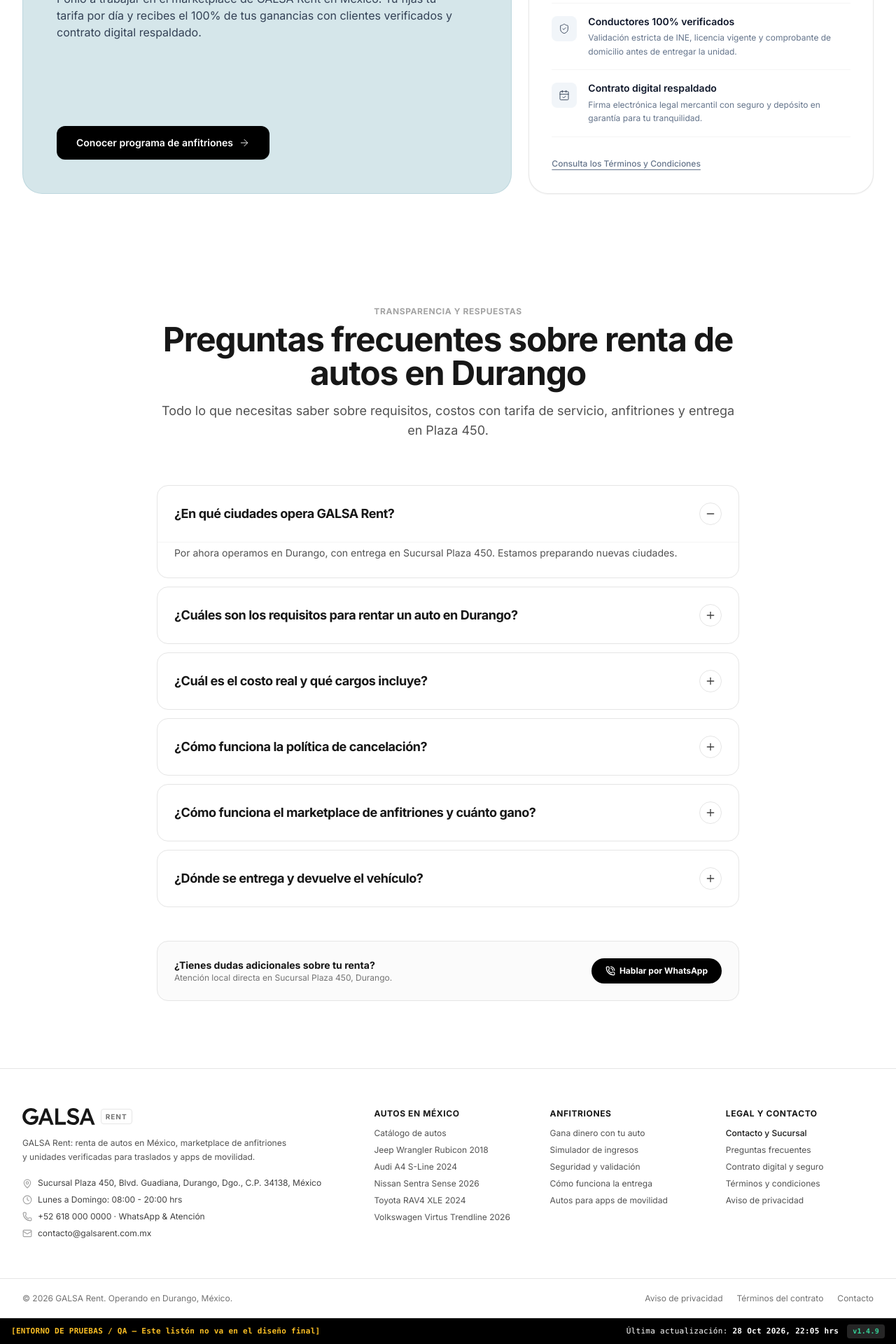
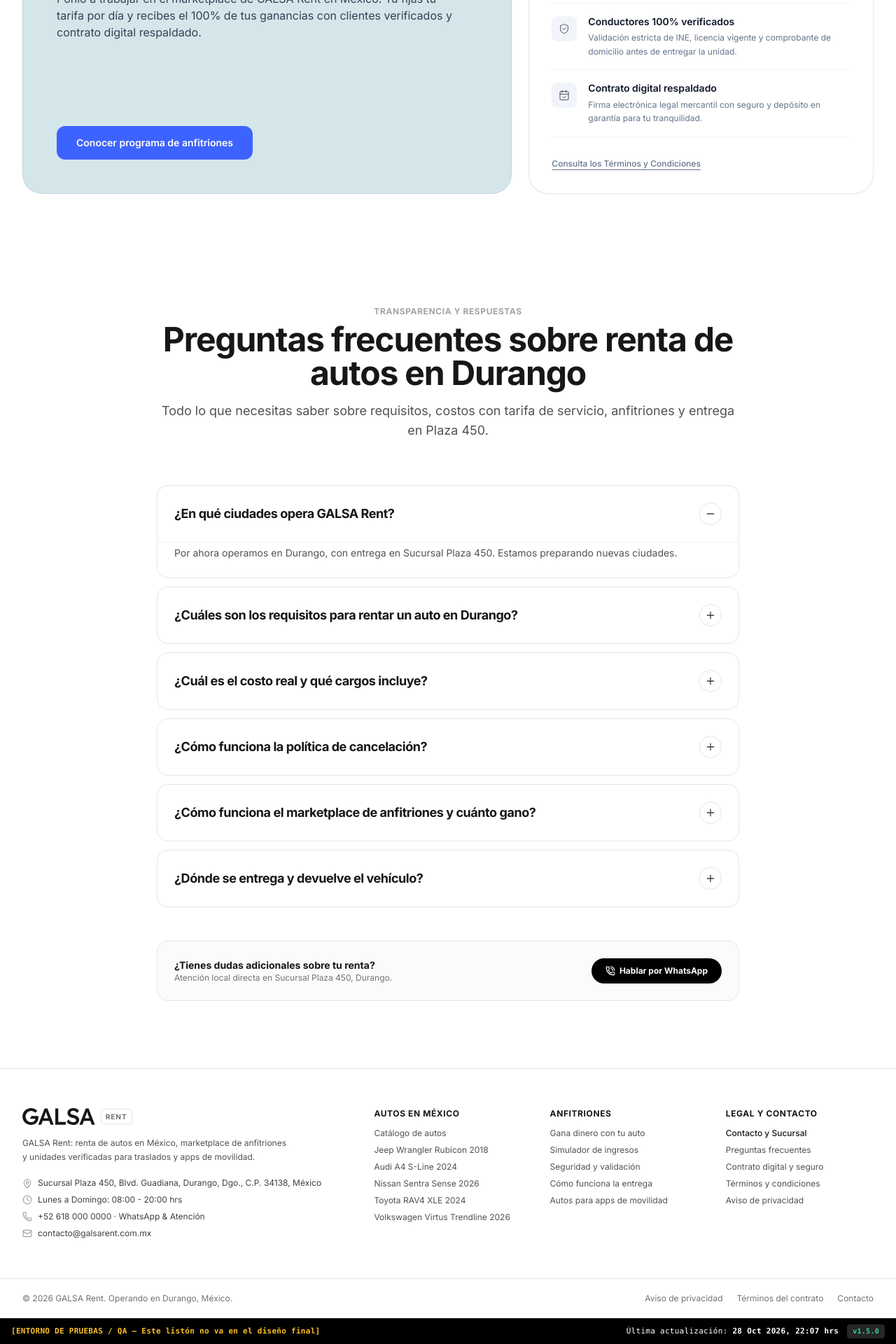
Before and after one commit to srcarlosdamian/galsa-rent, a React (Vite) app: page / in a window 1280 px wide. Shown: the part 4992-6912 px from the top of the page at 70% size. Built offline with nearby package versions, Linux system fonts and the light colour scheme; no server answers; a web font is replaced by a local one.

Commit message:
style: set host banner CTA to brand blue #3D63FF without icon

```diff
--- a/src/components/Footer.tsx
+++ b/src/components/Footer.tsx
@@ -123,8 +123,8 @@
         <div className="max-w-7xl mx-auto flex flex-col sm:flex-row items-center justify-between gap-1 text-neutral-400">
           <span className="text-amber-400 font-semibold">[ENTORNO DE PRUEBAS / QA — Este listón no va en el diseño final]</span>
           <div className="flex items-center gap-3 text-white">
-            <span>Última actualización: <strong>28 Oct 2026, 22:05 hrs</strong></span>
-            <span className="bg-neutral-800 text-emerald-400 px-2 py-0.5 rounded text-[10px] font-bold">v1.4.9</span>
+            <span>Última actualización: <strong>28 Oct 2026, 22:07 hrs</strong></span>
+            <span className="bg-neutral-800 text-emerald-400 px-2 py-0.5 rounded text-[10px] font-bold">v1.5.0</span>
           </div>
         </div>
       </div>
--- a/src/components/HostBanner.tsx
+++ b/src/components/HostBanner.tsx
@@ -1,5 +1,5 @@
 import React from 'react';
-import { ArrowRight, ShieldCheck, DollarSign, CalendarCheck } from 'lucide-react';
+import { ShieldCheck, DollarSign, CalendarCheck } from 'lucide-react';
 
 interface HostBannerProps {
   onNavigate?: (path: string) => void;
@@ -57,10 +57,10 @@
               <a
                 href="/anfitriones"
                 onClick={handleClick}
-                className="inline-flex items-center gap-2 bg-black hover:bg-neutral-900 text-white font-heading font-semibold text-sm px-7 py-3.5 rounded-xl transition-all shadow-sm active:scale-95"
+                style={{ backgroundColor: '#3D63FF' }}
+                className="inline-flex items-center justify-center hover:opacity-95 text-white font-heading font-semibold text-sm px-7 py-3.5 rounded-xl transition-all active:scale-95"
               >
                 <span>Conocer programa de anfitriones</span>
-                <ArrowRight className="w-4 h-4" strokeWidth={1.4} />
               </a>
             </div>
           </div>
```
